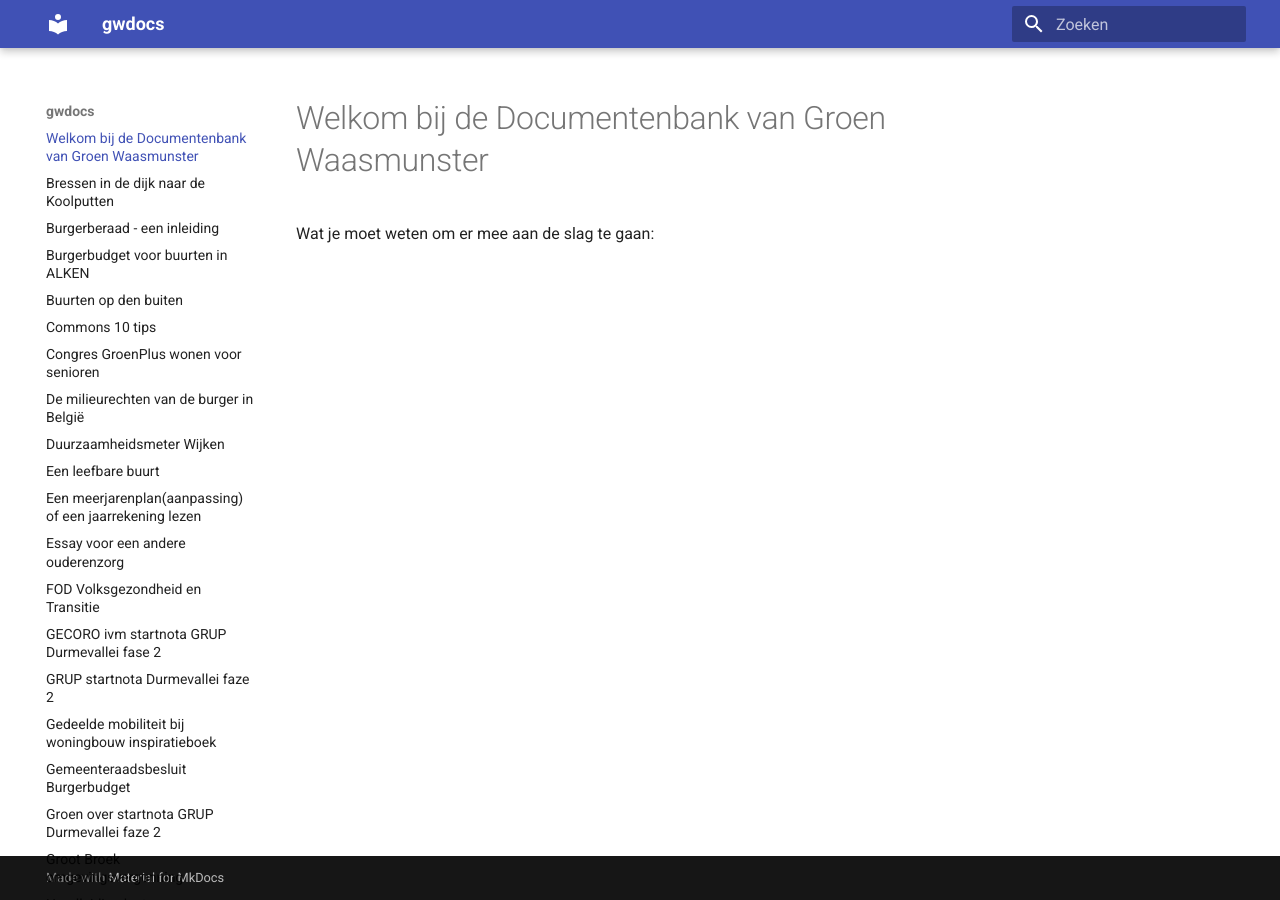
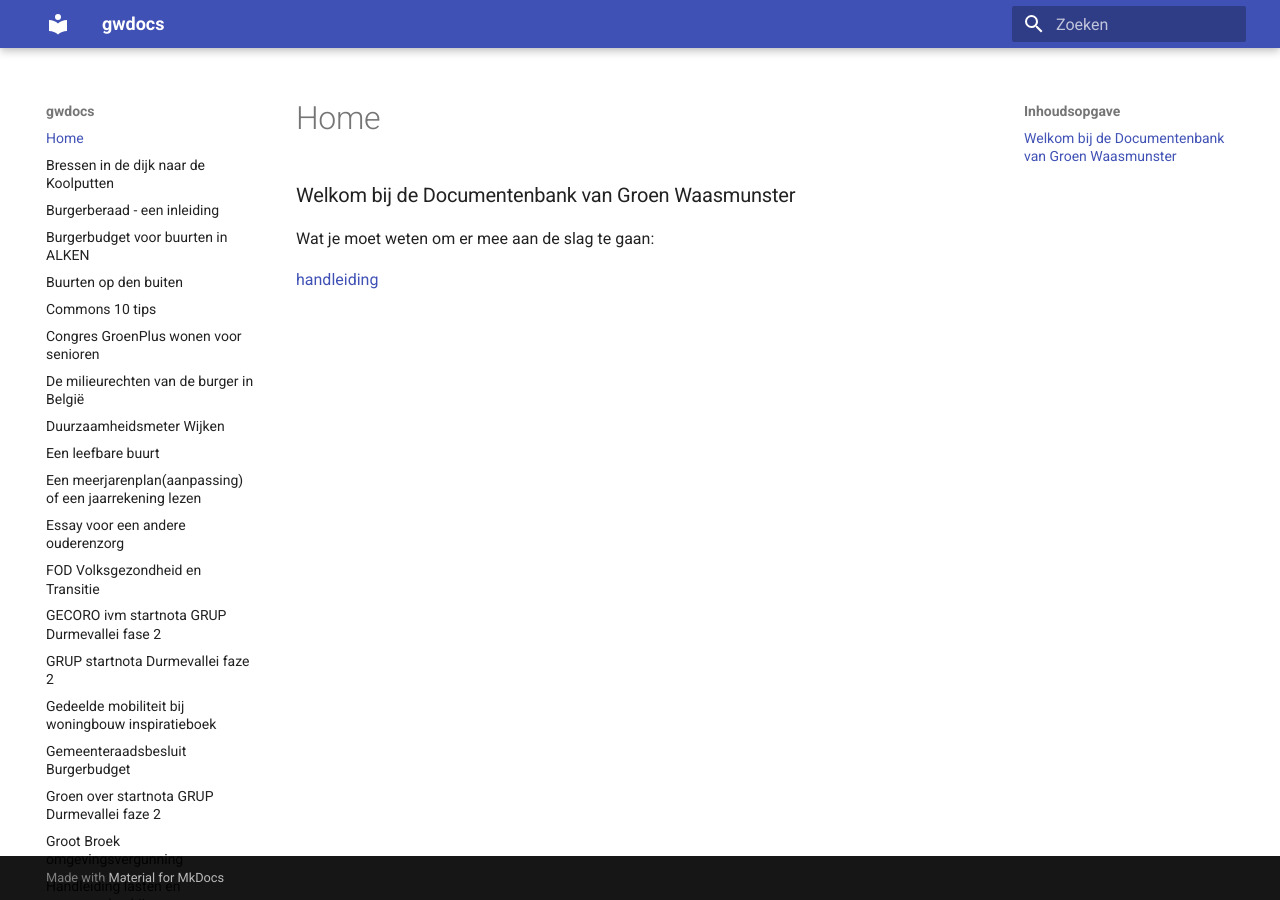
Before and after one commit to groenwaasmunster/gwdocs, an MkDocs documentation site: the page built from docs/index.md, in a window 1280 px wide. Built offline with MkDocs 1.6.1 and Material for MkDocs 9.7.7, drawn with Linux system fonts in a browser that asks for light colours.

Commit message:
Update index.md

```diff
--- a/docs/index.md
+++ b/docs/index.md
@@ -1,3 +1,5 @@
-# Welkom bij de Documentenbank van Groen Waasmunster
+### Welkom bij de Documentenbank van Groen Waasmunster
 
 Wat je moet weten om er mee aan de slag te gaan:
+
+[handleiding](best/handleiding documentenbank.docx)
```
